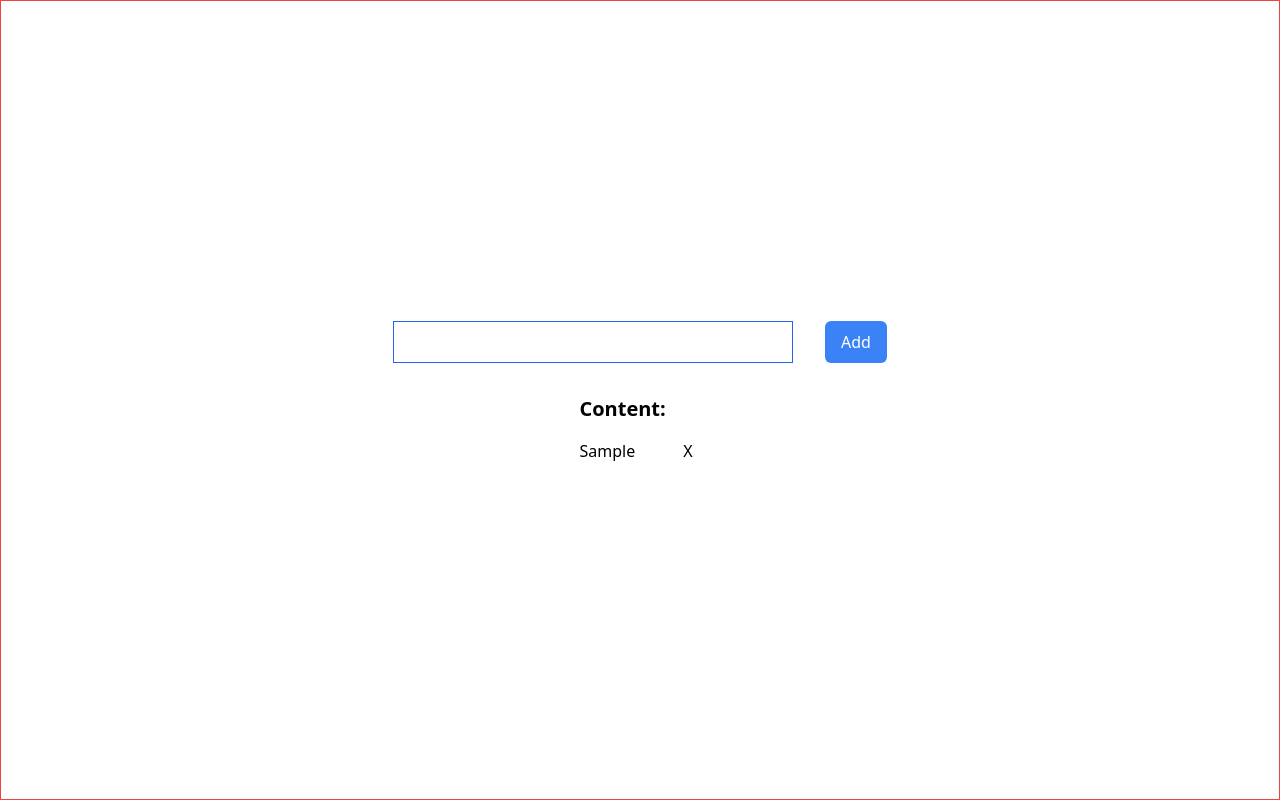
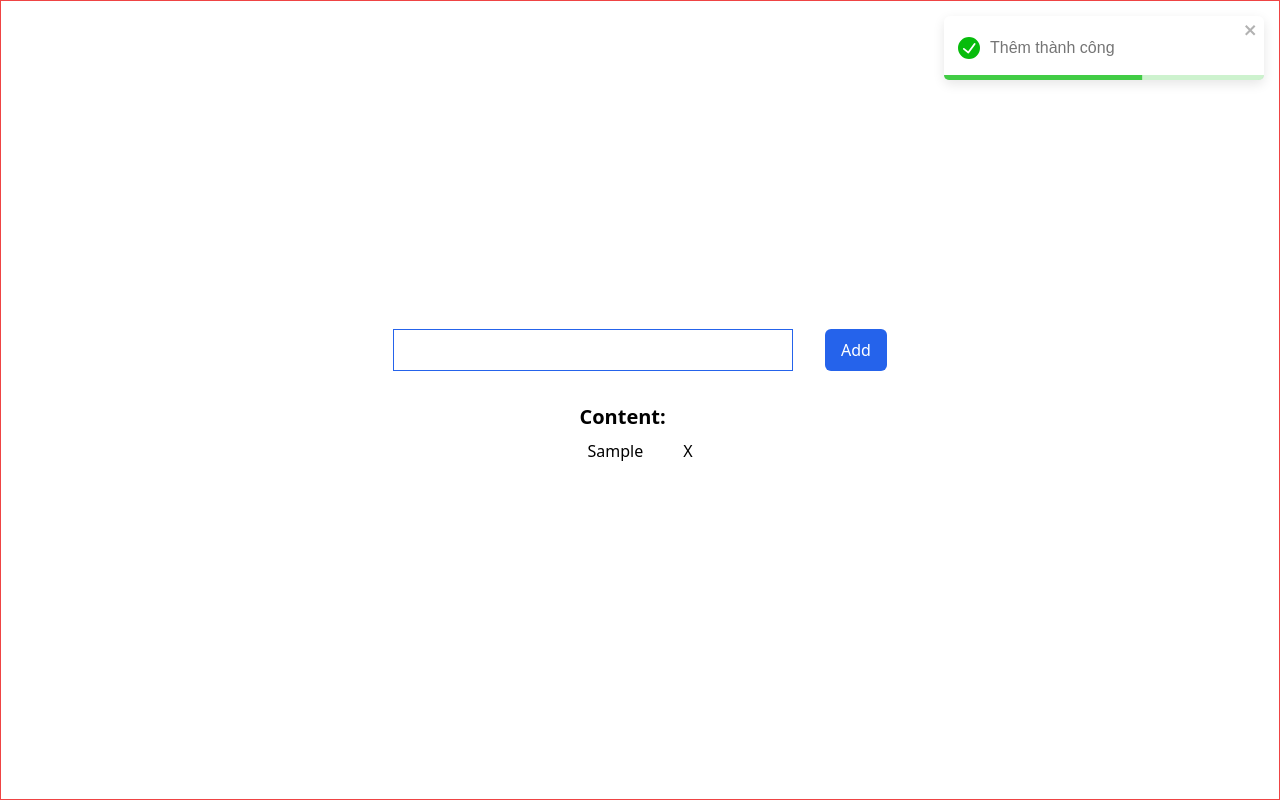
Before and after one commit to tuananhledev/TODOLIST_MP3, a React (Create React App) app: page / in a window 1280 px wide. Both pictures are taken after typing "Sample" into the empty fields and a click on the button "Add". Built offline with nearby package versions, Linux system fonts and the light colour scheme.

Commit message:
commit todolist toastify success

```diff
--- a/src/App.js
+++ b/src/App.js
@@ -1,7 +1,5 @@
-import React from 'react'
-import { useState } from 'react'
-import { ToastContainer, toast } from 'react-toastify'
-import 'react-toastify/dist/ReactToastify.css'
+import React, { useState } from 'react'
+import { toast, ToastContainer } from 'react-toastify'
 
 const App = () => {
   const [work, setWork] = useState('')
@@ -9,30 +7,32 @@ const App = () => {
 
   const handleAdd = () => {
     if (todos?.some(item => item.id === work?.replace(/\s/g, ''))) {
-      toast.warn('Công việc đã được thêm vào trước đó')
+      toast.warn('Công việc đã tồn tại!!!')
     } else {
       setTodos(prev => [...prev, { id: work?.replace(/\s/g, ''), job: work }])
       setWork('')
+      toast.success('Thêm thành công')
     }
   }
 
   const handleDelete = (id) => {
     setTodos(prev => prev.filter(item => item.id !== id))
+    toast.success('Xóa thành công')
   }
 
   return (
     <>
-      <div className='flex flex-col h-screen gap-8 justify-center items-center border border-red-500'>
+      <div className='flex flex-col h-screen gap-8 border border-red-500 items-center justify-center'>
         <div className='flex gap-8'>
           <input
             type="text"
-            className='outline-none border border-blue-600 px-4 py-2 w-[400px]'
+            className='border border-blue-600 px-4 py-2 w-[400px]'
             value={work}
             onChange={e => setWork(e.target.value)}
           />
           <button
             type='button'
-            className='outline-none px-4 py-2 bg-blue-500 rounded-md text-white'
+            className='bg-blue-600 text-white rounded-md px-4 py-2'
             onClick={handleAdd}
           >
             Add
@@ -41,12 +41,12 @@ const App = () => {
         <div>
           <h3 className='font-bold text-xl'>Content:</h3>
           <ul>
-            {todos?.map((item) => {
+            {todos?.map(item => {
               return (
-                <li key={item.id} className='flex gap-10 items-center'>
-                  <span className='my-2'>{item.job}</span>
-                  <span onClick={() => handleDelete(item.id)} className='my-2 cursor-pointer p-2'>X</span>
-                </li>
+                <div className='flex gap-10 p-2'>
+                  <li key={item.id}>{item.job}</li>
+                  <span className='cursor-pointer' onClick={() => handleDelete(item.id)}>X</span>
+                </div>
               )
             })}
           </ul>
```
